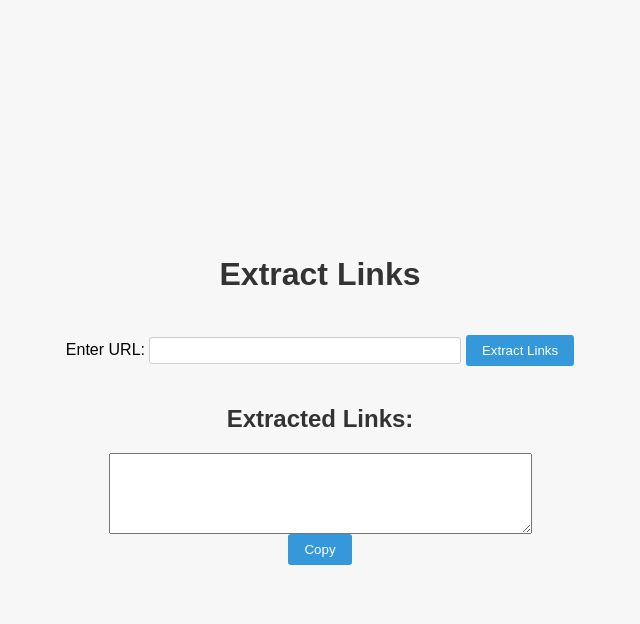
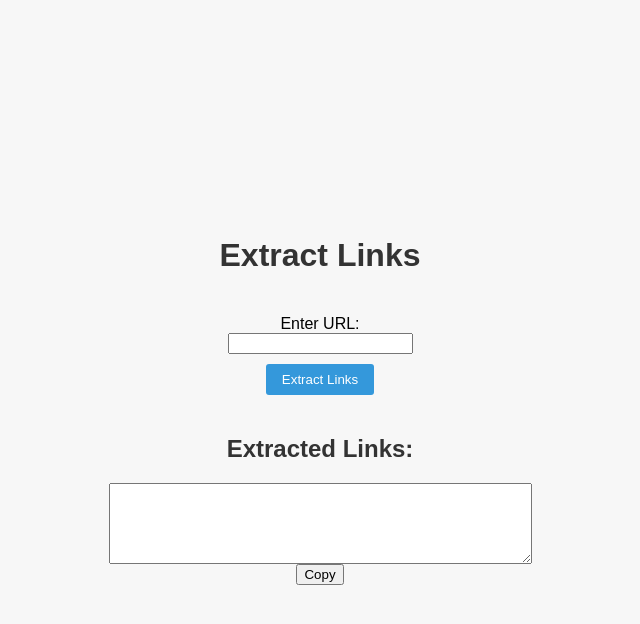
Before and after one commit to djsaikrishna/flask, a Flask app: page / in a window 1280 px wide. Shown: the top 624 px of the page, without its empty margins (320-960 px from the left). Run offline with Flask 2, Linux system fonts and the light colour scheme.

Commit message:
Update style.css

```diff
--- a/static/style.css
+++ b/static/style.css
@@ -16,25 +16,22 @@ h1, h2 {
 
 form {
     margin: 20px 0;
+    display: flex;
+    flex-direction: column;
+    align-items: center;
 }
 
-input[type="text"] {
-    padding: 5px;
-    width: 300px;
-    border: 1px solid #ccc;
-    border-radius: 3px;
-}
-
-button[type="submit"], button {
+button[type="submit"] {
     background-color: #3498db;
     color: white;
     border: none;
     padding: 8px 16px;
     border-radius: 3px;
     cursor: pointer;
+    margin-top: 10px; /* Add margin to separate button from input field */
 }
 
-button[type="submit"]:hover, button:hover {
+button[type="submit"]:hover {
     background-color: #2980b9;
 }
 
```
